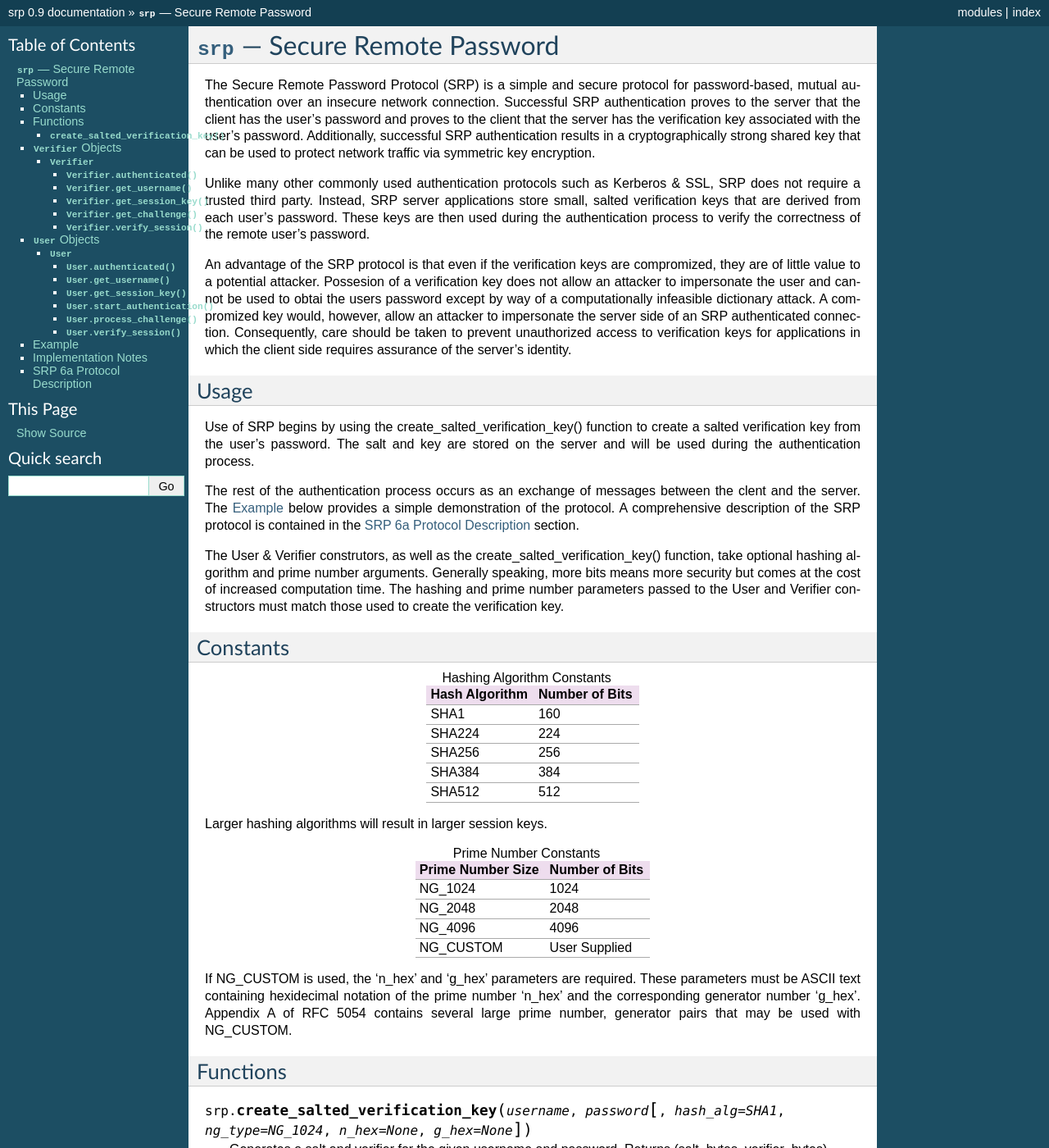
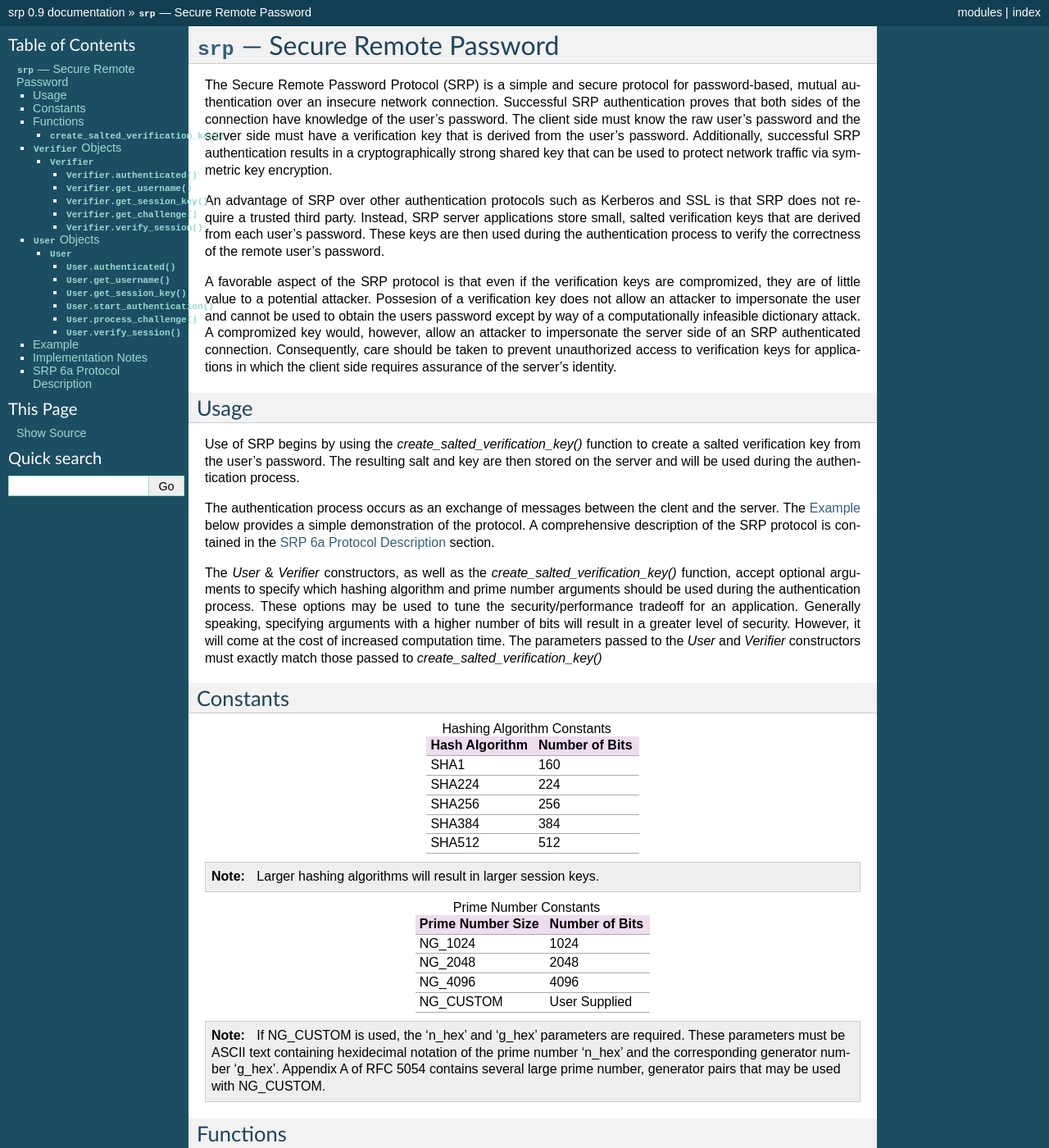
Before and after one commit to ProtonMail/proton-python-client, a Sphinx documentation site: the page built from doc/srp.rst, in a window 1280 px wide and 1400 px high. Shown: the whole window at 82% size. Built offline with Sphinx 7.4.7, drawn with Linux system fonts in a browser that asks for light colours; some of the changed text lies outside the part shown.

Commit message:
documentation work

```diff
--- a/doc/srp.rst
+++ b/doc/srp.rst
@@ -11,49 +11,55 @@
 
 The Secure Remote Password Protocol (SRP) is a simple and secure protocol for
 password-based, mutual authentication over an insecure network
-connection. Successful SRP authentication proves to the server that the client
-has the user's password and proves to the client that the server has the
-verification key associated with the user's password. Additionally, successful
-SRP authentication results in a cryptographically strong shared key that can be
-used to protect network traffic via symmetric key encryption.
+connection. Successful SRP authentication proves that both sides of the
+connection have knowledge of the user's password. The client side must know the
+raw user's password and the server side must have a verification key that is
+derived from the user's password. Additionally, successful SRP authentication
+results in a cryptographically strong shared key that can be used to protect
+network traffic via symmetric key encryption.
 
-Unlike many other commonly used authentication protocols such as Kerberos & SSL,
-SRP does not require a trusted third party. Instead, SRP server applications
-store small, salted verification keys that are derived from each user's
-password. These keys are then used during the authentication process to verify
-the correctness of the remote user's password.
+An advantage of SRP over other authentication protocols such as Kerberos and
+SSL is that SRP does not require a trusted third party. Instead, SRP server
+applications store small, salted verification keys that are derived from each
+user's password. These keys are then used during the authentication process to
+verify the correctness of the remote user's password.
 
-An advantage of the SRP protocol is that even if the verification keys are
-compromized, they are of little value to a potential attacker. Possesion of a
-verification key does not allow an attacker to impersonate the user and cannot
-be used to obtai the users password except by way of a computationally
+A favorable aspect of the SRP protocol is that even if the verification keys
+are compromized, they are of little value to a potential attacker. Possesion of
+a verification key does not allow an attacker to impersonate the user and
+cannot be used to obtain the users password except by way of a computationally
 infeasible dictionary attack. A compromized key would, however, allow an
 attacker to impersonate the server side of an SRP authenticated
-connection. Consequently, care should be taken to prevent unauthorized access to
-verification keys for applications in which the client side requires assurance
-of the server's identity.
+connection. Consequently, care should be taken to prevent unauthorized access
+to verification keys for applications in which the client side requires
+assurance of the server's identity.
 
 
 
 Usage
 -----
 
-Use of SRP begins by using the create_salted_verification_key() function to
-create a salted verification key from the user's password. The salt and key are
-stored on the server and will be used during the authentication process.
+Use of SRP begins by using the *create_salted_verification_key()* function to
+create a salted verification key from the user's password. The resulting salt
+and key are then stored on the server and will be used during the
+authentication process.
 
-The rest of the authentication process occurs as an exchange of messages between
-the clent and the server. The :ref:`example` below provides a simple
-demonstration of the protocol. A comprehensive description of the SRP protocol
-is contained in the :ref:`protocol-description` section.
+The authentication process occurs as an exchange of messages between the clent
+and the server. The :ref:`example` below provides a simple demonstration of the
+protocol. A comprehensive description of the SRP protocol is contained in the
+:ref:`protocol-description` section.
 
-The User & Verifier construtors, as well as the create_salted_verification_key()
-function, take optional hashing algorithm and prime number arguments. Generally
-speaking, more bits means more security but comes at the cost of increased
-computation time. The hashing and prime number parameters passed to the User and
-Verifier constructors must match those used to create the verification key.
+The *User* & *Verifier* constructors, as well as the *create_salted_verification_key()*
+function, accept optional arguments to specify which hashing algorithm and
+prime number arguments should be used during the authentication process. These
+options may be used to tune the security/performance tradeoff for an application.
+Generally speaking, specifying arguments with a higher number of bits will result
+in a greater level of security. However, it will come at the cost of increased
+computation time. The parameters passed to the *User* and *Verifier* constructors
+must exactly match those passed to *create_salted_verification_key()*
 
 
+.. _constants:
 
 Constants
 ---------
@@ -70,7 +76,9 @@
   SHA512          512
   ==============  ==============
 
-Larger hashing algorithms will result in larger session keys.
+.. note::
+
+  Larger hashing algorithms will result in larger session keys.
 
 .. table:: Prime Number Constants
 
@@ -83,19 +91,27 @@
   NG_CUSTOM         User Supplied
   ================= ==============
 
-If NG_CUSTOM is used, the 'n_hex' and 'g_hex' parameters are required.
-These parameters must be ASCII text containing hexidecimal notation of the
-prime number 'n_hex' and the corresponding generator number 'g_hex'. Appendix
-A of RFC 5054 contains several large prime number, generator pairs that may
-be used with NG_CUSTOM.
+.. note::
+
+  If NG_CUSTOM is used, the 'n_hex' and 'g_hex' parameters are required.
+  These parameters must be ASCII text containing hexidecimal notation of the
+  prime number 'n_hex' and the corresponding generator number 'g_hex'. Appendix
+  A of RFC 5054 contains several large prime number, generator pairs that may
+  be used with NG_CUSTOM.
 
 Functions
 ---------
 
 .. function:: create_salted_verification_key ( username, password[, hash_alg=SHA1, ng_type=NG_1024, n_hex=None, g_hex=None] )
 
-    Generates a salt and verifier for the given username and password.
-    Returns (salt_bytes, verifier_bytes)
+    *username* Name of the user
+
+    *password* Plaintext user password
+
+    *hash_alg*, *ng_type*, *n_hex*, *g_hex* Refer to the :ref:`constants` section.
+
+    Generate a salted verification key for the given username and password and return the tuple:
+    (salt_bytes, verification_key_bytes)
 
 
 :class:`Verifier` Objects
@@ -115,33 +131,35 @@
 
   *bytes_s* Salt generated by :func:`create_salted_verification_key`.
 
-  *bytes_v* Verifier generated by :func:`create_salted_verification_key`.
+  *bytes_v* Verification Key generated by :func:`create_salted_verification_key`.
 
   *bytes_A* Challenge from the remote user. Generated by
   :meth:`User.start_authentication`
 
+  *hash_alg*, *ng_type*, *n_hex*, *g_hex* Refer to the :ref:`constants` section.
+
   .. method:: Verifier.authenticated()
 
-    Returns True if the authentication succeeded. False
+    Return True if the authentication succeeded. False
     otherwise.
 
   .. method:: Verifier.get_username()
 
-    Returns the name of the user this :class:`Verifier` object is for.
+    Return the name of the user this :class:`Verifier` object is for.
 
   .. method:: Verifier.get_session_key()
 
-    Returns the session key for an authenticated user or None if the
+    Return the session key for an authenticated user or None if the
     authentication failed or has not yet completed.
 
   .. method:: Verifier.get_challenge()
 
-    Returns (bytes_s, bytes_B) on success or (None, None) if
+    Return (bytes_s, bytes_B) on success or (None, None) if
     authentication has failed.
 
   .. method:: Verifier.verify_session( user_M )
 
-    Completes the :class:`Verifier` side of the authentication
+    Complete the :class:`Verifier` side of the authentication
     process. If the authentication succeded the return result,
     bytes_H_AMK should be returned to the remote user. On failure,
     this method returns None.
@@ -150,10 +168,9 @@
 :class:`User` Objects
 -------------------------
 
-A :class:`User` object is used to perform mutual authentication with a remote
-:class:`Verifier`. Successful authentication requires not only that the
-:class:`User` be provided with a valid username/password but also that the
-remote :class:`Verifier` have a salt & verifier for that username/password pair.
+A :class:`User` object is used to prove a user's identity to a remote :class:`Verifier` and
+verifiy that the remote :class:`Verifier` knows the verification key associated with
+the user's password.
 
 .. class:: User( username, password[, hash_alg=SHA1, ng_type=NG_1024, n_hex=None, g_hex=None] )
 
@@ -205,7 +224,10 @@
 
     # The salt and verifier returned from srp.create_salted_verification_key() should be
     # stored on the server.
-    salt, verifier = srp.create_salted_verification_key( 'testuser', 'testpassword' )
+    salt, vkey = srp.create_salted_verification_key( 'testuser', 'testpassword' )
+
+    class AuthenticationFailed (Exception):
+        pass
 
     # ~~~ Begin Authentication ~~~
 
@@ -217,20 +239,23 @@
     # process should be aborted on the first failure.
 
     # Client => Server: username, A
-    svr      = srp.Verifier( uname, salt, verifier, A )
+    svr      = srp.Verifier( uname, salt, vkey, A )
     s,B      = svr.get_challenge()
+
+    if s is None or B is None:
+        raise AuthenticationFailed()
 
     # Server => Client: s, B
     M        = usr.process_challenge( s, B )
 
+    if M is None:
+        raise AuthenticationFailed()
+
     # Client => Server: M
     HAMK     = svr.verify_session( M )
 
-    # SRP 6a requies the server to abort authentication and to specifically
-    # NOT send the HAMK message to the client if detects failed authentication
-    # at this point:
-    if not svr.authenticated():
-        raise Exception("authentication failed!")
+    if HAMK is None:
+        raise AuthenticationFailed()
 
     # Server => Client: HAMK
     usr.verify_session( HAMK )
```
Also changed, not shown: other parts of doc/srp.rst (+8 -6 lines).
